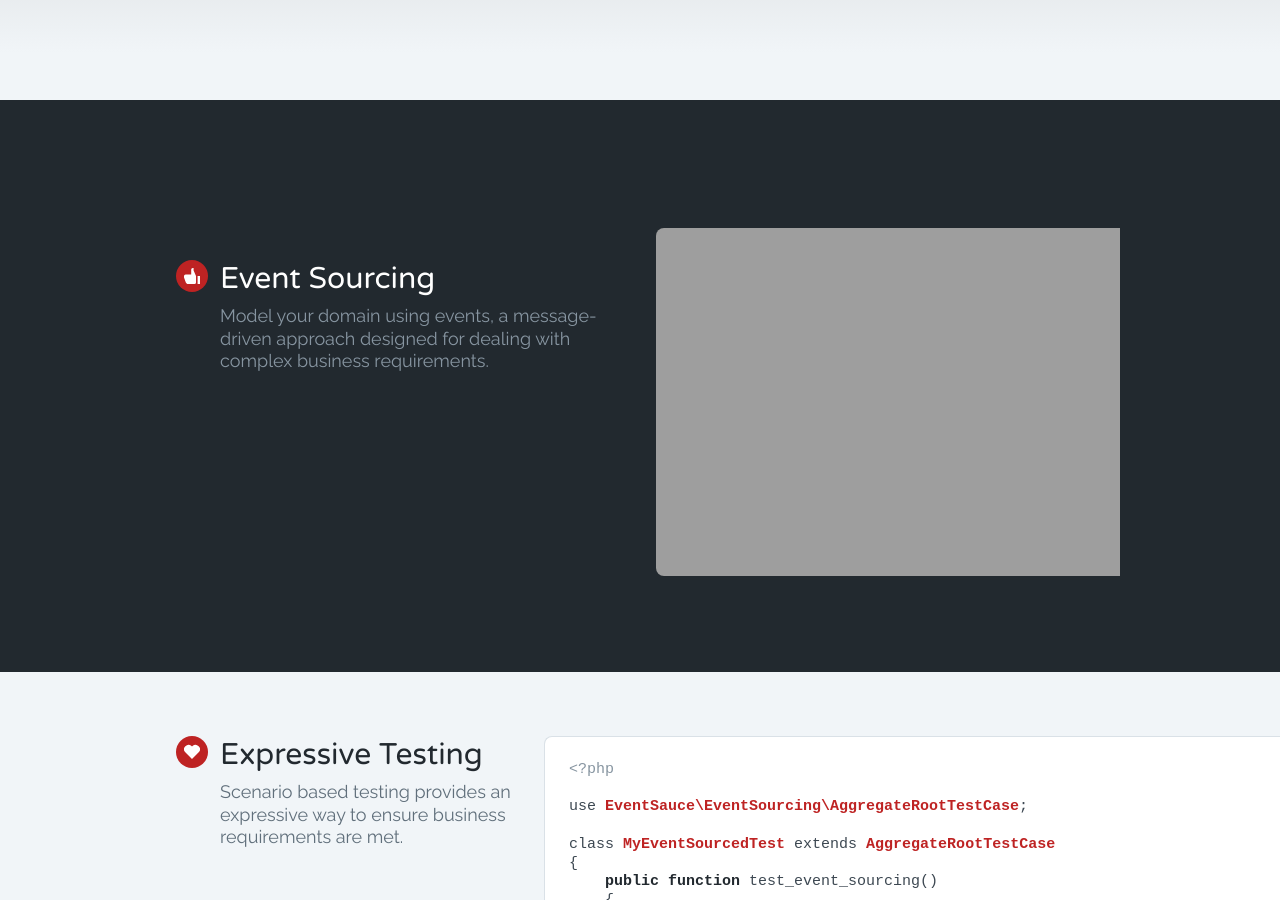
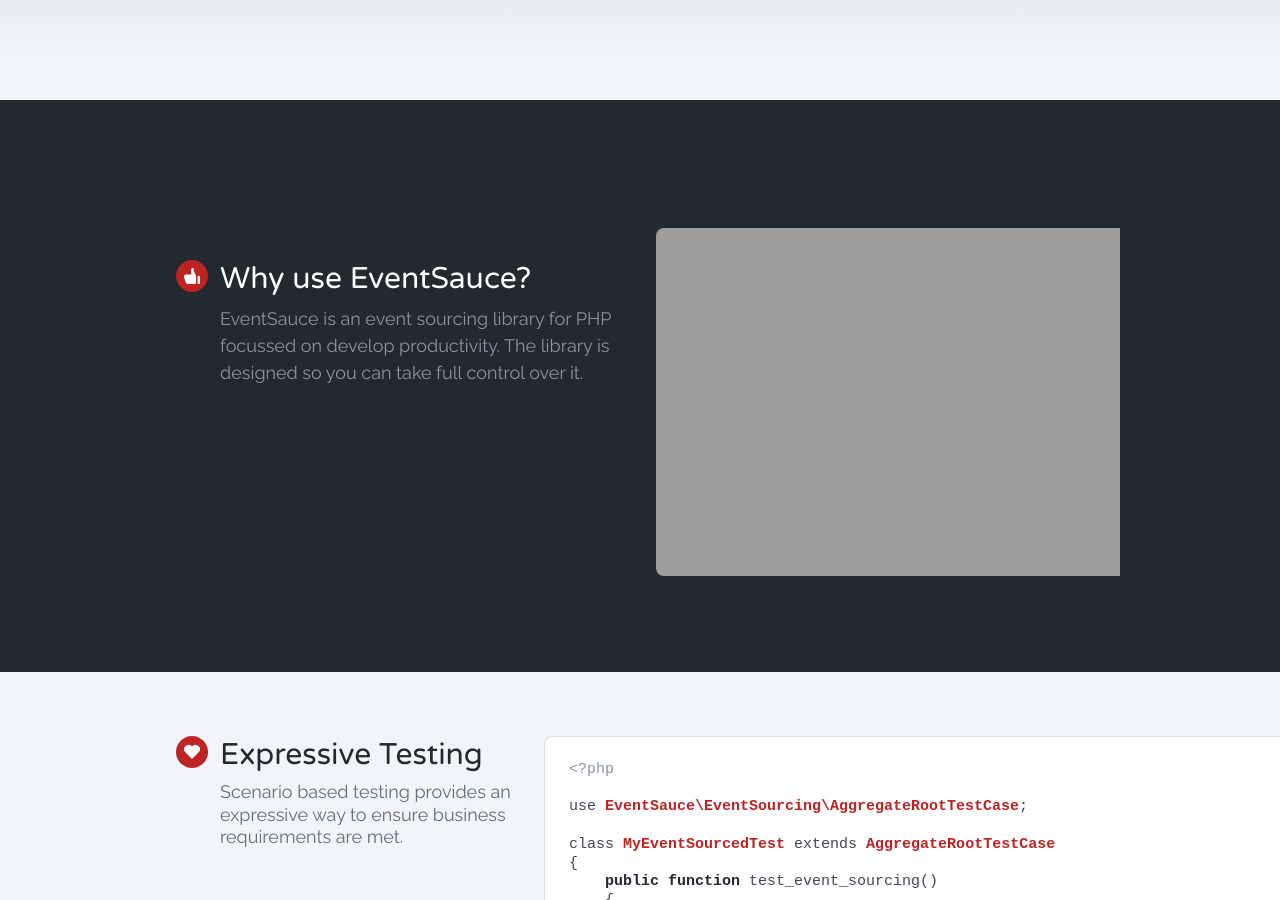
Before and after one commit to EventSaucePHP/EventSauce, a Jekyll site: the page built from docs/homepage.md, in a window 1280 px wide and 900 px high, scrolled down 487 px. Built offline with Jekyll 4.4.1, drawn with Linux system fonts in a browser that asks for light colours.

Commit message:
Altered copy

```diff
--- a/docs/_layouts/leader.html
+++ b/docs/_layouts/leader.html
@@ -56,16 +56,17 @@
 <section class="my-10 bg-black pt-10 md:pt-16 md:pb-14 pb-10 w-full text-center md:text-left">
     <div class="max-w-xl mx-auto md:flex relative overflow-hidden md:overflow-visible">
         <section class="md:w-1/2 px-4 max-w-md flex flex-col md:flex-row items-center md:items-start">
-            <span class="h-16 md:h-8 w-16 md:w-8 p-5 md:p-2 mr-3 rounded-full bg-red inline-block flex-no-shrink mb-2">
+            <span class="h-16 md:h-8 w-16 md:w-8 p-5 md:p-2 mr-3 rounded-full bg-red inline-block flex-no-shrink mb-6">
                 <img src="/static/icons/thumbs-up.svg" class="inline-block w-full" />
             </span>
-            <div class="mb-2">
+            <div class="mb-2 leading-normal">
                 <h2 class="text-3xl text-white leading-tight mb-2">
-                    Event Sourcing
+                    Why use EventSauce?
                 </h2>
-                <p class="text-grey-dark text-lg leading-tight mx-auto max-w-sm">
-                    Model your domain using events, a message-driven approach designed
-                    for dealing with complex business&nbsp;requirements.
+                <p class="text-grey-dark text-lg mx-auto max-w-sm">
+                    EventSauce is an event sourcing library for PHP focussed on develop
+                    productivity. The library is designed so you can take full
+                    control over it.
                 </p>
             </div>
         </section>
@@ -77,14 +78,14 @@
 <section class="md:right-half-bg-black relative text-center md:text-left md:my-12">
     <div class="max-w-xl mx-auto mb-10 md:flex relative">
         <section class="md:w-1/2 lg:w-2/5 px-4 max-w-md flex flex-col md:flex-row items-center md:items-start">
-            <span class="h-16 md:h-8 w-16 md:w-8 p-5 md:p-2 mr-3 rounded-full bg-red inline-block flex-no-shrink mb-2">
+            <span class="h-16 md:h-8 w-16 md:w-8 p-5 md:p-2 mr-3 rounded-full bg-red inline-block flex-no-shrink mb-6">
                 <img src="/static/icons/heart.svg" class="inline-block w-full" />
             </span>
             <div class="mb-8">
-                <h2 class="text-3xl text-black leading-tight mb-2">
+                <h2 class="text-3xl text-black mb-2">
                     Expressive Testing
                 </h2>
-                <p class="text-grey-darker text-lg leading-tight mx-auto max-w-sm">
+                <p class="text-grey-darker text-lg mx-auto max-w-sm">
                     Scenario based testing provides an expressive way to
                     ensure business requirements are met.
                 </p>
@@ -122,14 +123,14 @@ class MyEventSourcedTest extends AggregateRootTestCase
 <section class="md:left-half-bg-black relative md:mt-12 md:mb-10">
     <div class="max-w-xl mx-auto md:flex relative md:flex-row-reverse">
         <section class="md:w-1/2 mx-auto px-4 max-w-md flex flex-col md:flex-row items-center md:items-start text-center md:text-left">
-            <span class="h-16 md:h-8 w-16 md:w-8 p-5 md:p-2 mr-3 rounded-full bg-red inline-block flex-no-shrink mb-2">
+            <span class="h-16 md:h-8 w-16 md:w-8 p-5 md:p-2 mr-3 rounded-full bg-red inline-block flex-no-shrink mb-6">
                 <img src="/static/icons/news-paper.svg" class="inline-block w-full" />
             </span>
             <div class="mb-2">
-                <h2 class="text-3xl text-black leading-tight mb-2">
+                <h2 class="text-3xl text-black mb-2">
                     Code Generation
                 </h2>
-                <p class="text-grey-darker text-lg leading-tight mx-auto max-w-sm">
+                <p class="text-grey-darker text-lg mx-auto max-w-sm">
                     Generated event and command definitions can greatly speed up your workflow.
                     The built-in code generation tools provide an easy way to
                     create them quickly.
@@ -164,7 +165,7 @@ events:
         <span class="h-16 w-16 p-5 mr-3 rounded-full bg-red inline-block mb-2">
             <img src="/static/icons/announcement.svg" class="inline-block w-full" />
         </span>
-        <h2 class="text-3xl text-black leading-tight mb-2">
+        <h2 class="text-3xl text-black mb-2">
             Newsletter
         </h2>
         <label class="block">Want to stay up to date?</label>
```
